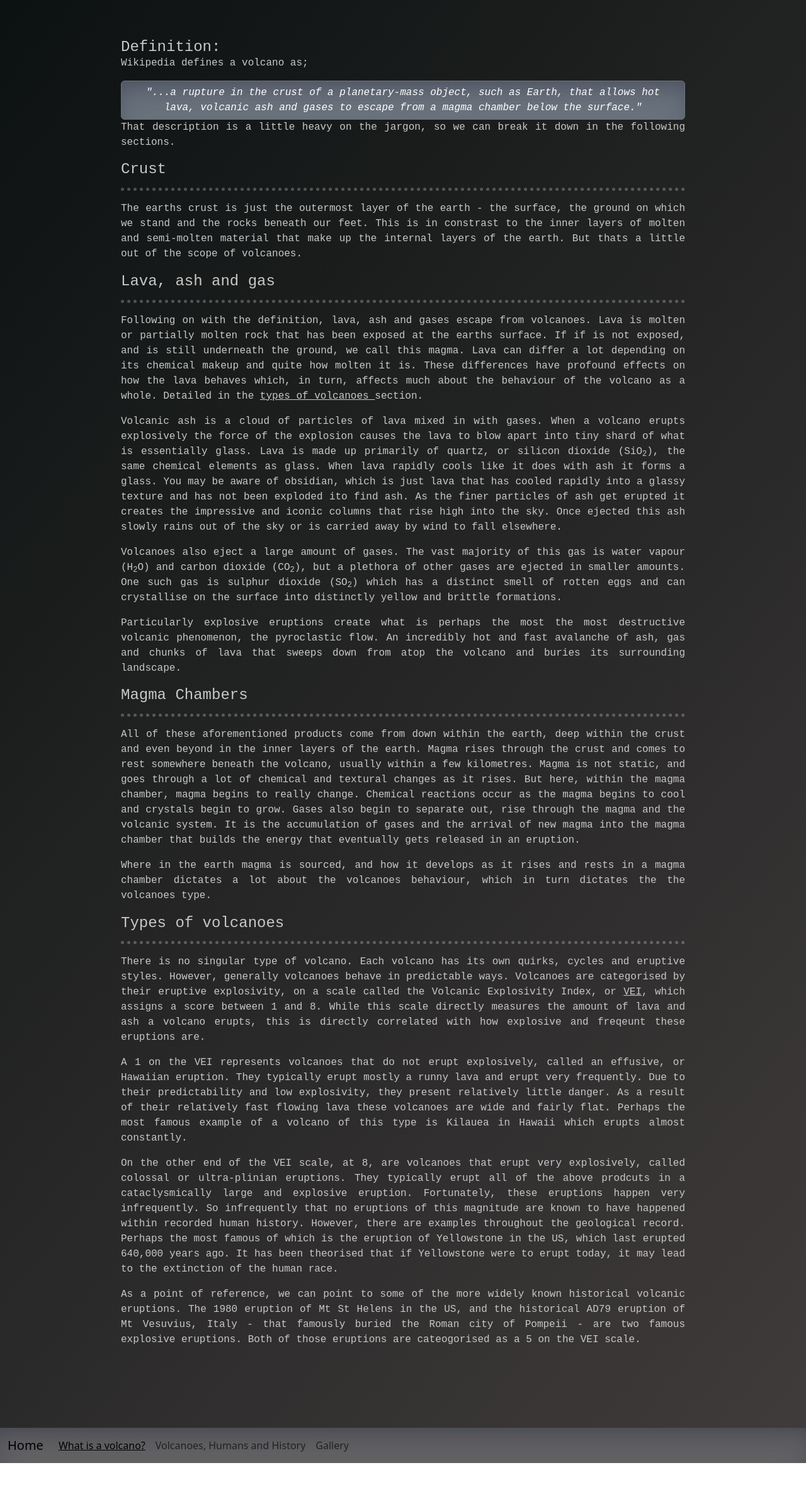
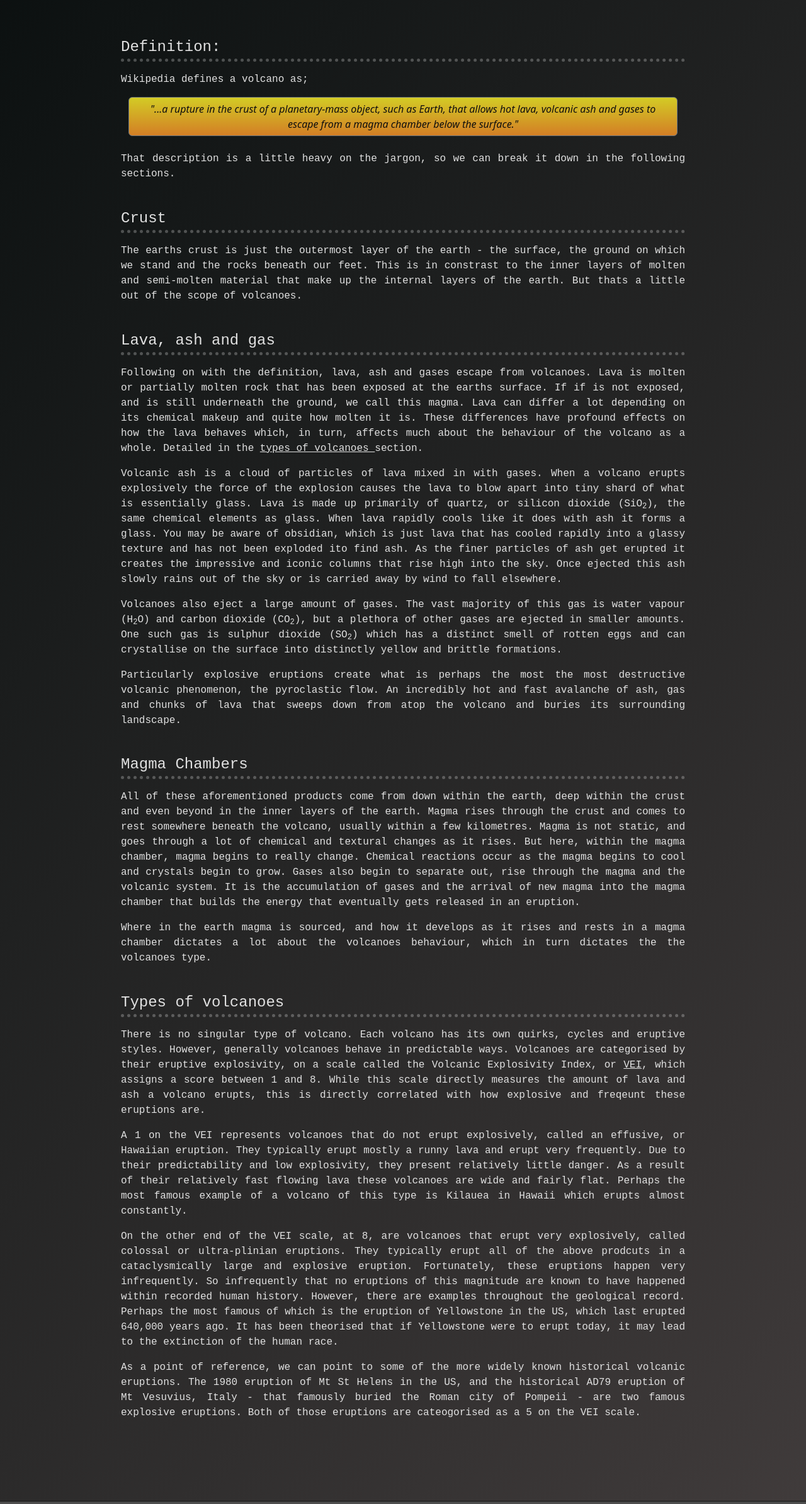
Before and after one commit to TaureHorn/hobbyWebsite, a plain HTML site: page volcanoes_1-explainer.html in a window 1280 px wide. Shown: the part 151-2539 px from the top of the page at 63% size. Before the commit the page ends 2474 px from the top, so only its background shows below. Drawn offline with nearby package versions, Linux system fonts and the light colour scheme.

Commit message:
Final v2. Added a few tweaks to object and container alignment, button and alert CSS design. Pruned and commented some of the code too.

```diff
--- a/styles.css
+++ b/styles.css
@@ -9,18 +9,17 @@ body {
 p,
 h4,
 .title,
-figcaption,
 li,
 .card-title,
 .hyperlink {
     font-family: monospace, calibri;
-    color: rgb(200, 200, 200)
+    color: rgb(225, 225, 225)
+    /* standard text properties */
 }
 
 
 h4 {
-    margin-top: 2%;
-    margin-bottom: -0.25%;
+    margin-top: 5%;
 }
 
 .title {
@@ -81,15 +80,11 @@ h4 {
 hr {
     border: -1;
     border-top: 5px dotted #fff;
+    margin-top: -0.3rem;
 
 }
 
-figcaption {
-    text-align: center;
-    font-weight: 200;
-}
-
-.text-container {
+.text-container, #jumbo-narrow {
     width: 70%;
     margin-left: 15%;
     margin-right: 15%;
@@ -98,8 +93,18 @@ figcaption {
 }
 
 .container-dark {
-    background-color: rgba(0, 0, 0, 0.33);
-}
+    /* background-color: rgba(0, 0, 0, 0.33); */
+    background-image: linear-gradient(
+        0deg,
+        rgba(255,130,0,0.7),
+        rgba(255,240,0,0.7)
+    );
+    box-shadow:  rgba(0, 0, 0, 0.65) 0px 1px 0px 0px inset,
+    rgba(0, 0, 0, 0.2) 0px 15px 10px -10px inset;
+    border-bottom-left-radius: 1em;
+    border-bottom-right-radius: 1em;
+    padding: 0.25rem;
+    }
 
 .container-semi-dark {
     background-color: rgba(0, 0, 0, 0.15);
@@ -109,39 +114,46 @@ figcaption {
     margin-left: 15%;
 }
 
+.container-fluid {
+    margin-left: 30%;
+    margin-right: 30%;
+    /* aligns navbar text centre */
+}
+
 .gallery-img {
     width: 100%;
+    border-top-left-radius: 2em;
+    border-top-right-radius: 2em;
 
 }
 
-footer {
+.navbar {
     margin-top: 10%;
-    box-shadow: rgba(240, 46, 170, 0.6) 0px 5px, rgba(240, 46, 170, 0.5) 0px 10px, rgba(240, 46, 170, 0.4) 0px 15px, rgba(240, 46, 170, 0.3) 0px 20px, rgba(240, 46, 170, 0.25) 0px 25px;
-}
-
-.navbar {
-    background-color: #646464 !important;
-
-
-}
+    background-color: #747474 !important;
+    box-shadow:  rgba(0, 0, 0, 0.65) 0px 1px 0px 0px inset,
+    rgba(0, 0, 0, 0.6) 0px 25px 20px -20px inset;
+    }
 
 .jumbotron {
     text-align: center;
     margin-bottom: 5%;
     background-color: rgba(0, 0, 0, 0.33);
     padding: 1em;
-    border-radius: 1em;
+    border-radius: 0.5em;
     font-weight: 500;
 }
 
-.alert-warning {
-    background-color: rgba(255, 220, 0, 0.4);
-    color: rgb(255, 255, 120);
-    margin: 1%;
+.alert-warning, figcaption, .btn-secondary {
+    background-image: linear-gradient(
+        0deg,
+        rgba(255,130,0,0.7),
+        rgba(255,240,0,0.7)
+    );
+    color: rgb(15, 15, 15);
+    text-align: center;
 }
 
 .btn,
-.alert,
-.navbar {
+.alert, {
     box-shadow: rgba(50, 50, 93, 0.25) 0px 30px 60px -12px inset, rgba(0, 0, 0, 0.3) 0px 18px 36px -18px inset !important;
 }
--- a/volcanoes_1-explainer.html
+++ b/volcanoes_1-explainer.html
@@ -19,15 +19,19 @@
         <h1 class="title"> WHAT IS A VOLCANO?</h1>
     </div>
 
-    <div id="paragraphs" class="text-container" style="font-family: monospace; font-size: 16px;">
+    <div id="paragraphs" class="text-container">
         <div id="definition">
             <h4> Definition:</h4>
+            <hr>
             <p id="definition"> Wikipedia defines a volcano as;</p>
-            <a href="https://en.wikipedia.org/wiki/Volcano" class="btn btn-secondary" target="_blank"><em> "...a rupture
+            <div class="container">
+                <a href="https://en.wikipedia.org/wiki/Volcano" class="btn btn-secondary" target="_blank"><em> "...a rupture
                     in the crust of a
                     planetary-mass object, such as Earth, that allows hot lava,
                     volcanic ash and gases to escape from a magma chamber below the surface."</em></a>
-            <p>That description is a little heavy on the jargon, so we can break
+            </div>
+            <br>
+                    <p>That description is a little heavy on the jargon, so we can break
                 it down in the following sections.
             </p>
         </div>
```
Also changed, not shown: volcanoes_2-history.html (+5 -4 lines), volcanoes_3-gallery.html (+1 -1 lines).
